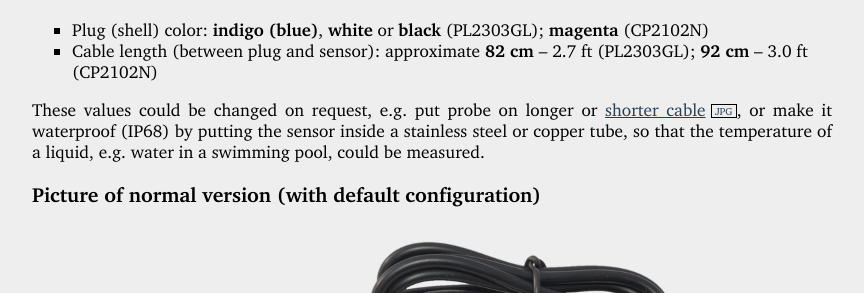
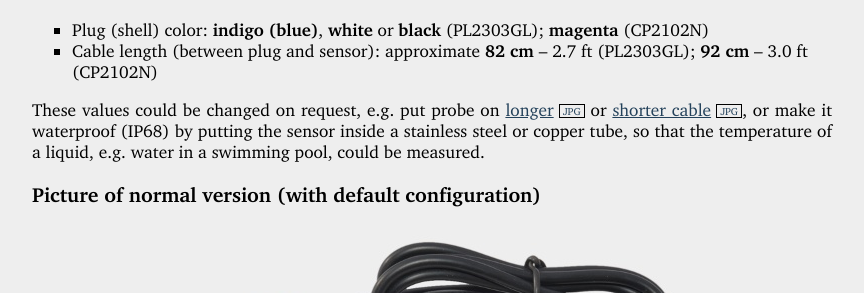
Before and after one commit to perproweb/utmp, a Jekyll site: the page index.html, which Jekyll copies as it is, in a window 1280 px wide. Shown: the part 439-732 px from the top of the page, without its empty margins (208-1072 px from the left). Built offline with Jekyll 4.4.1, drawn with Linux system fonts in a browser that asks for light colours.

Commit message:
20230701

```diff
--- a/index.html
+++ b/index.html
@@ -129,7 +129,7 @@ Here are listed values of default USB thermometer configuration, depending on se
 <li>Cable length (between plug and sensor): approximate <strong>82 cm</strong> – 2.7 ft (PL2303GL); <strong>92 cm</strong> – 3.0 ft (CP2102N)</li>
 </ul>
 <p>
-These values could be changed on request, e.g. put probe on longer or <a class="jpg" href="images/usbtemp_15cm.jpg" target="_blank">shorter cable</a>, or make it waterproof (IP68) by putting the sensor inside a stainless steel or copper tube, so that the temperature of a liquid, e.g. water in a swimming pool, could be measured.
+These values could be changed on request, e.g. put probe on <a class="jpg" href="images/usbtemp_ss_200cm_many.jpg" target="_blank">longer</a> or <a class="jpg" href="images/usbtemp_15cm.jpg" target="_blank">shorter cable</a>, or make it waterproof (IP68) by putting the sensor inside a stainless steel or copper tube, so that the temperature of a liquid, e.g. water in a swimming pool, could be measured.
 </p>
 
 <h3>Picture of normal version (with default configuration)</h3>
```
Also changed, not shown: other parts of index.html (+1 -1 lines), images/usbtemp_ss_200cm_many.jpg (added).
